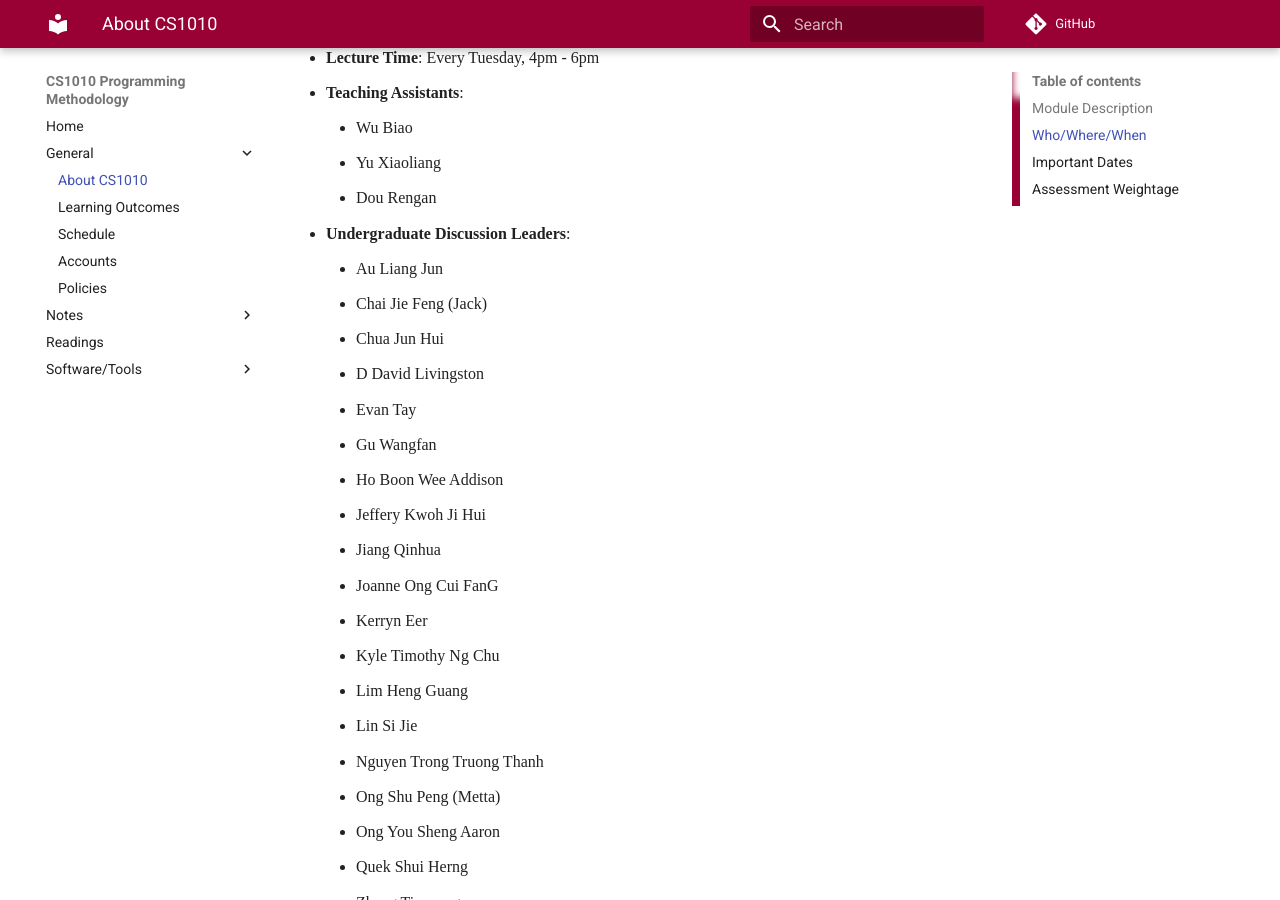
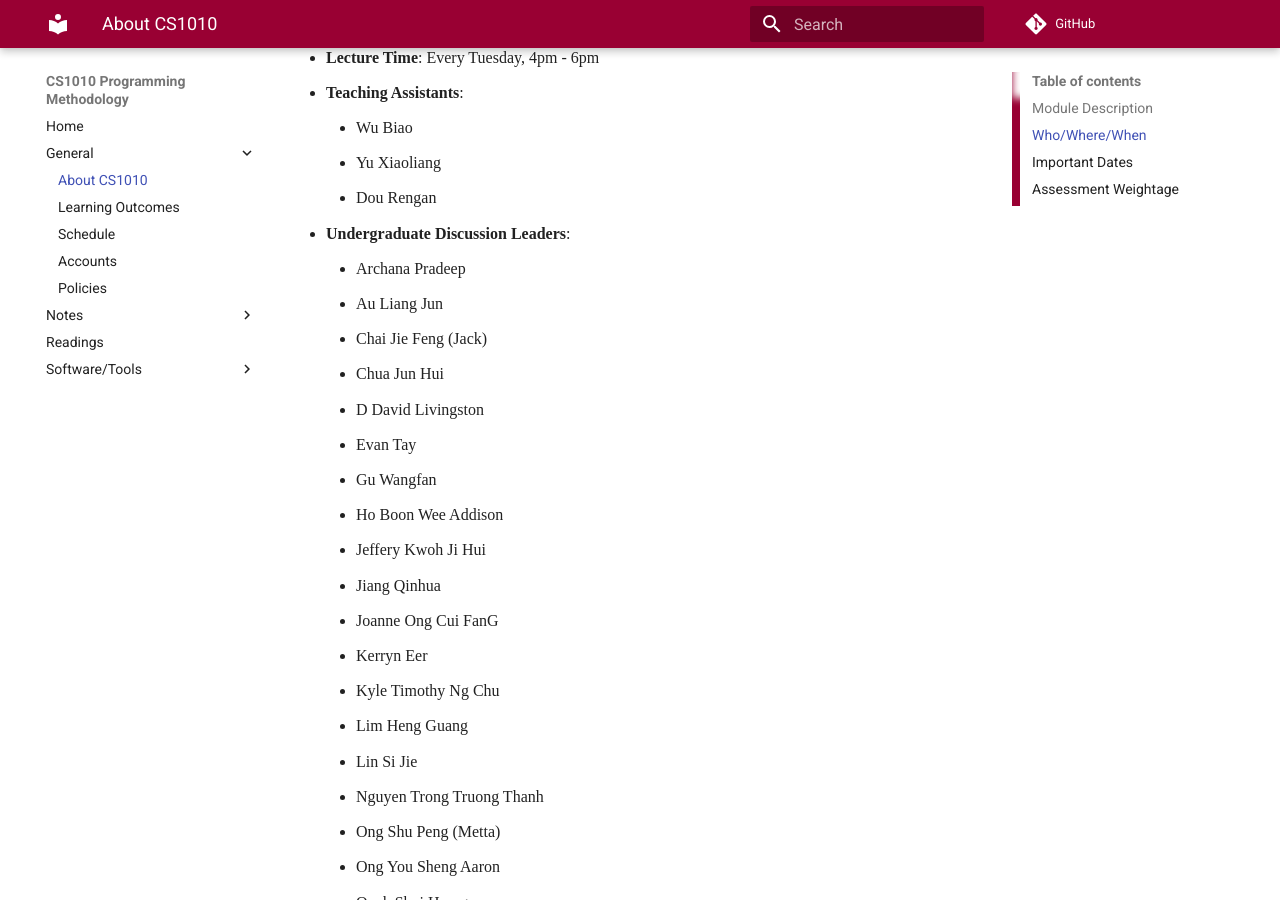
Before and after one commit to LL-Pengfei/CS1010-AY1819S1-Personal, an MkDocs documentation site: the page built from docs/about.md, in a window 1280 px wide and 900 px high, scrolled down 566 px. Built offline with MkDocs 1.6.1 and Material for MkDocs 9.7.7, drawn with Linux system fonts in a browser that asks for light colours; nearby versions of some CDN libraries; some web fonts are replaced; formulas are drawn with MathJax 3; comment, search, counter and statistics services are not loaded; old or Windows-style settings are respelled for this version of MkDocs.

Commit message:
Add Archana

```diff
--- a/docs/about.md
+++ b/docs/about.md
@@ -17,6 +17,7 @@ This module introduces the fundamental concepts of problem solving by computing
 
 - **Undergraduate Discussion Leaders**:
 
+    - Archana Pradeep
     - Au Liang Jun
     - Chai Jie Feng (Jack)
     - Chua Jun Hui
```
